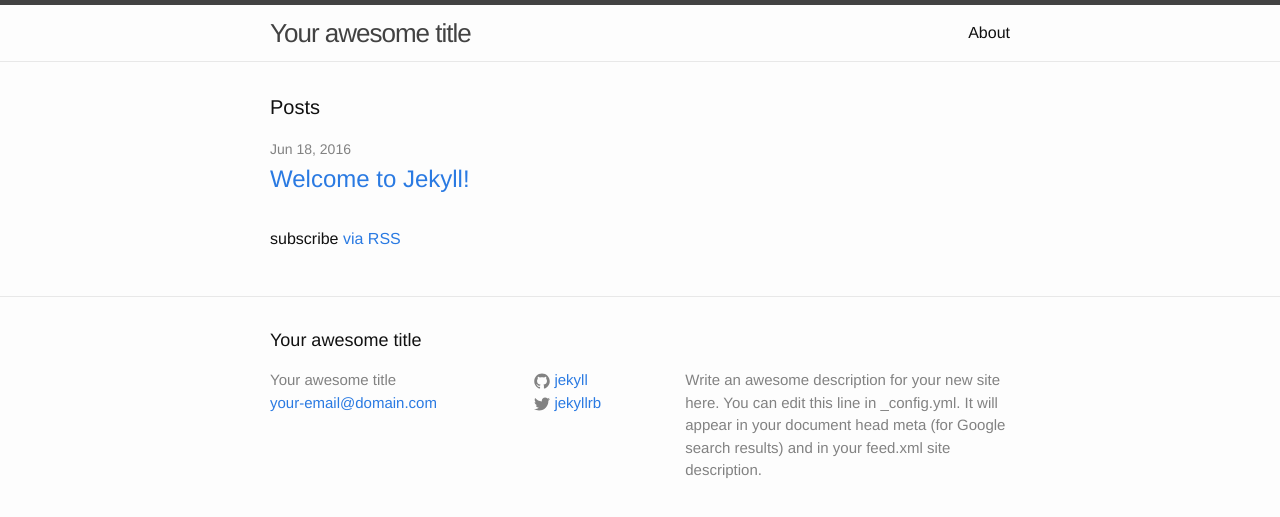
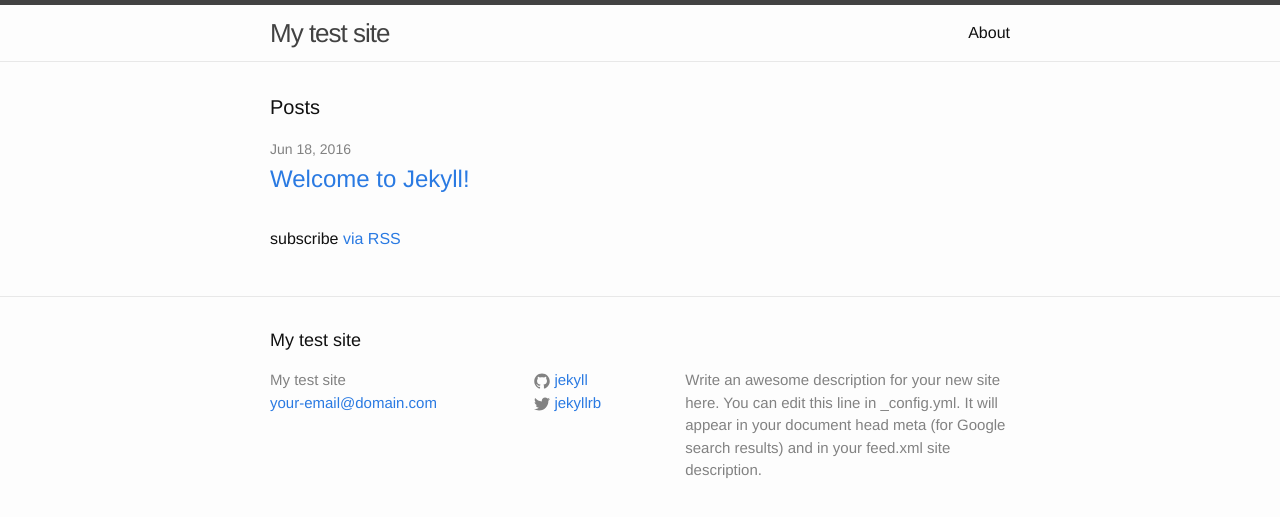
Before and after one commit to micah-samuels/micah-samuels.github.io, a Jekyll site: the page built from index.html, in a window 1280 px wide. Shown: the top 517 px of the page. Built offline with Jekyll 4.4.1, drawn with Linux system fonts in a browser that asks for light colours.

Commit message:
Update _config.yml

```diff
--- a/_config.yml
+++ b/_config.yml
@@ -6,7 +6,7 @@
 # 'jekyll serve'. If you change this file, please restart the server process.
 
 # Site settings
-title: Your awesome title
+title: My test site
 email: your-email@domain.com
 description: > # this means to ignore newlines until "baseurl:"
   Write an awesome description for your new site here. You can edit this
```
